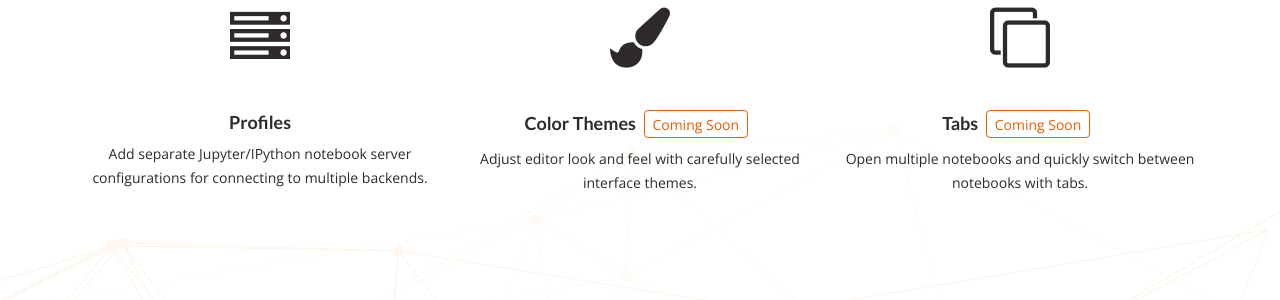
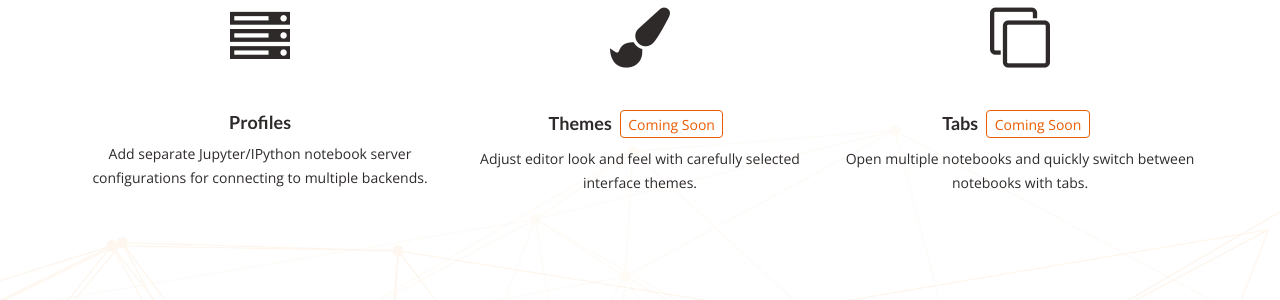
Before and after one commit to test-juno-sh/juno-website-test, a Jekyll site: the page built from index.html, in a window 1280 px wide and 900 px high, scrolled down 1468 px. Shown: the part 148-448 px from the top of the window. Built offline with Jekyll 4.4.1, drawn with Linux system fonts in a browser that asks for light colours; nearby versions of some CDN libraries; comment, search, counter and statistics services are not loaded.

Commit message:
Amend wording.

```diff
--- a/index.html
+++ b/index.html
@@ -65,7 +65,7 @@
             <div class="col-md-4 col-sm-4">
                 <i class="fa fa-paint-brush" aria-hidden="true"></i>
                 <span class="sr-only">Themes</span>
-                <h4>Color Themes<p class="coming-soon">Coming Soon</p></h4>
+                <h4>Themes<p class="coming-soon">Coming Soon</p></h4>
                 <p>Adjust editor look and feel with carefully selected interface themes.</p>
             </div>
             <div class="col-md-4 col-sm-4">
```
